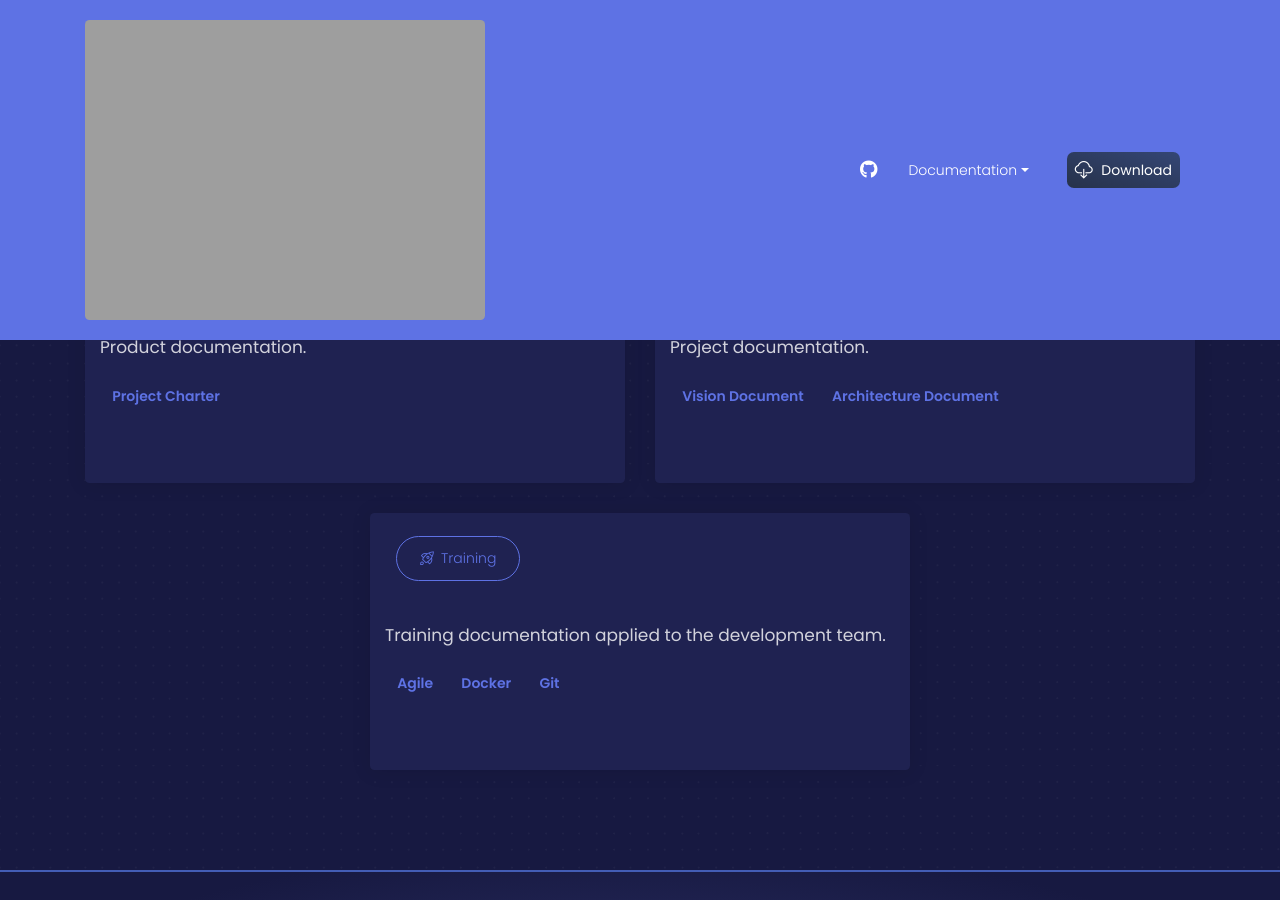
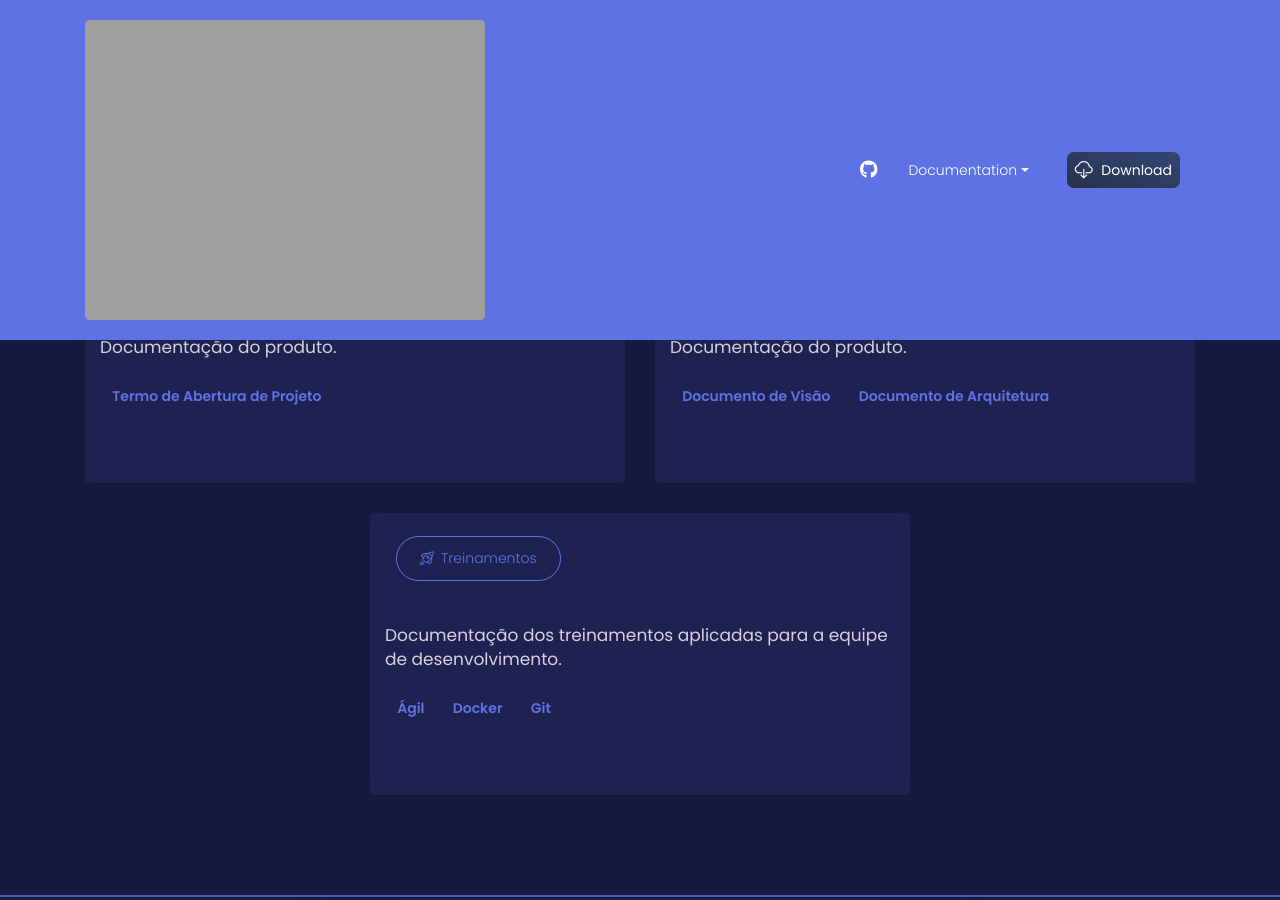
Before and after one commit to fga-eps-mds/2019.1-hubcare-docs, a Jekyll site: the page built from docs/README.md, in a window 1280 px wide and 900 px high, scrolled down 745 px. Built offline with Jekyll 4.4.1, drawn with Linux system fonts in a browser that asks for light colours; nearby versions of some CDN libraries; our own code applies the rules of GitHub Pages for plain Markdown files; some of the changed text lies outside the part shown.

```diff
--- a/docs/README.md
+++ b/docs/README.md
@@ -5,7 +5,7 @@
 
 ## Welcome to GitHub Pages
 
-You can use the [editor on GitHub](https://github.com/fga-eps-mds/2019.1-Grupo-7/edit/master/README.md) to maintain and preview the content for your website in Markdown files.
+You can use the [editor on GitHub](https://github.com/fga-eps-mds/2019.1-hubcare-docs/edit/master/README.md) to maintain and preview the content for your website in Markdown files.
 
 Whenever you commit to this repository, GitHub Pages will run [Jekyll](https://jekyllrb.com/) to rebuild the pages in your site, from the content in your Markdown files.
 
@@ -35,7 +35,7 @@
 
 ### Jekyll Themes
 
-Your Pages site will use the layout and styles from the Jekyll theme you have selected in your [repository settings](https://github.com/fga-eps-mds/2019.1-Grupo-7/settings). The name of this theme is saved in the Jekyll `_config.yml` configuration file.
+Your Pages site will use the layout and styles from the Jekyll theme you have selected in your [repository settings](https://github.com/fga-eps-mds/2019.1-hubcare-docs/settings). The name of this theme is saved in the Jekyll `_config.yml` configuration file.
 
 ### Support or Contact
 
--- a/docs/_config.yml
+++ b/docs/_config.yml
@@ -1,4 +1,4 @@
-title: "2019.1-Grupo-7"
+title: "HubCare"
 description: "description"
 
 url: https://fga-eps-mds.github.io/2019.1-hubcare-docs
--- a/docs/_data/projects.yml
+++ b/docs/_data/projects.yml
@@ -1,24 +1,24 @@
 -
-  name: Product
+  name: Produto
   icon: admin.svg
-  description: Product documentation.
+  description: Documentação do produto.
   path: product/
   pages:
-    Project Charter: project-charter/
+    Termo de Abertura de Projeto: project-charter/
 -
-  name: Project
+  name: Projeto
   icon: admin.svg
-  description: Project documentation.
+  description: Documentação do produto.
   path: project/
   pages:
-    Vision Document: vision-document
-    Architecture Document: architecture-document
+    Documento de Visão: vision-document
+    Documento de Arquitetura: architecture-document
 -
-  name: Training
+  name: Treinamentos
   icon: admin.svg
-  description: Training documentation applied to the development team.
+  description: Documentação dos treinamentos aplicadas para a equipe de desenvolvimento.
   path: training/
   pages:
-    Agile: agile/
+    Ágil: agile/
     Docker: docker/
     Git: git/
--- a/docs/_includes/footer.html
+++ b/docs/_includes/footer.html
@@ -21,7 +21,7 @@
         <div class="col-md-3">
           <ul class="nav">
             <li class="nav-item">
-              <a href="https://github.com/fga-eps-mds/2019.1-Grupo-7/blob/master/LICENSE" class="nav-link">
+              <a href="https://github.com/fga-eps-mds/2019.1-hubcare-docs/blob/master/LICENSE" class="nav-link">
                 License
               </a>
             </li>
@@ -30,7 +30,7 @@
         <div class="col-md-3">
           <h3 class="title">Follow us:</h3>
           <div class="btn-wrapper profile">
-            <a target="_blank" href="https://github.com/fga-eps-mds/2019.1-Grupo-7" class="btn btn-icon btn-neutral btn-round btn-simple" data-toggle="tooltip" data-original-title="Star on">
+            <a target="_blank" href="https://github.com/fga-eps-mds/2019.1-hubcare-docs" class="btn btn-icon btn-neutral btn-round btn-simple" data-toggle="tooltip" data-original-title="Star on">
               <i class="fab fa-github"></i>
             </a>
           </div>
--- a/docs/_includes/footer_default.html
+++ b/docs/_includes/footer_default.html
@@ -19,7 +19,7 @@
         </div>
 
         <div class="app-footer_wrap-logo">
-            <a class="app-footer_github-link" target="_blank" href="https://github.com/fga-eps-mds/2019.1-Grupo-7"
+            <a class="app-footer_github-link" target="_blank" href="https://github.com/fga-eps-mds//2019.1-hubcare-docs"
                 rel="noopener noreferrer">
                 <span><img src="{{ site.url }}/images/default/github.svg" alt="GitHub"></span>
                 Open on GitHub
--- a/docs/_includes/header.html
+++ b/docs/_includes/header.html
@@ -27,7 +27,7 @@
         </div>
         <ul class="navbar-nav">
           <li class="nav-item p-0">
-            <a class="nav-link" rel="tooltip" title="Star on GitHub" data-placement="bottom" href="https://github.com/fga-eps-mds/2019.1-Grupo-7/" target="_blank">
+            <a class="nav-link" rel="tooltip" title="Star on GitHub" data-placement="bottom" href="https://github.com/fga-eps-mds/2019.1-hubcare-docs/" target="_blank">
               <i class="fab fa-github"></i>
               <p class="d-lg-none d-xl-none">GitHub</p>
             </a>
--- a/docs/_layouts/default.html
+++ b/docs/_layouts/default.html
@@ -59,7 +59,7 @@
           <div class="wrapper" {%if page.ignoreLinks%}data-proofer-ignore{% endif %}>
             {{ content }}
             <div class="edit-github">
-              <a class="button" href="https://github.com/fga-eps-mds/2019.1-Grupo-7/blob/master{{page.url}}README.md">
+              <a class="button" href="https://github.com/fga-eps-mds/2019.1-hubcare-docs/blob/master{{page.url}}README.md">
                 <span class="button--icon">
                   <img src="{{ site.url }}/images/icons/github--white.svg" alt="Github">
                 </span>
--- a/docs/public/js/index.js
+++ b/docs/public/js/index.js
@@ -1,6 +1,6 @@
 function scroll_toc(path) {
   // remove base either '/docs/' or '/'
-  var base = '/2019.1-Grupo-7/';
+  var base = '/2019.1-hubcare-docs/';
 
   path = path.indexOf(base) == 0? path.substring(base.length) : path.substring(1);
 
@@ -85,12 +85,12 @@
 
   $('#my_toc li:first-child a').addClass(' active');
 
-  var path = "/2019.1-Grupo-7/";
+  var path = "/2019.1-hubcare-docs/";
 
   addTocLevels();
 
 
-  if(location.pathname !== '/2019.1-Grupo-7/' && location.pathname !== '/'){
+  if(location.pathname !== '/2019.1-hubcare-docs/' && location.pathname !== '/'){
 
 
 
```
Also changed, not shown: docs/training/docker/README.md (+20 -0 lines), docs/training/git/README.md (+79 -0 lines), README.md.
